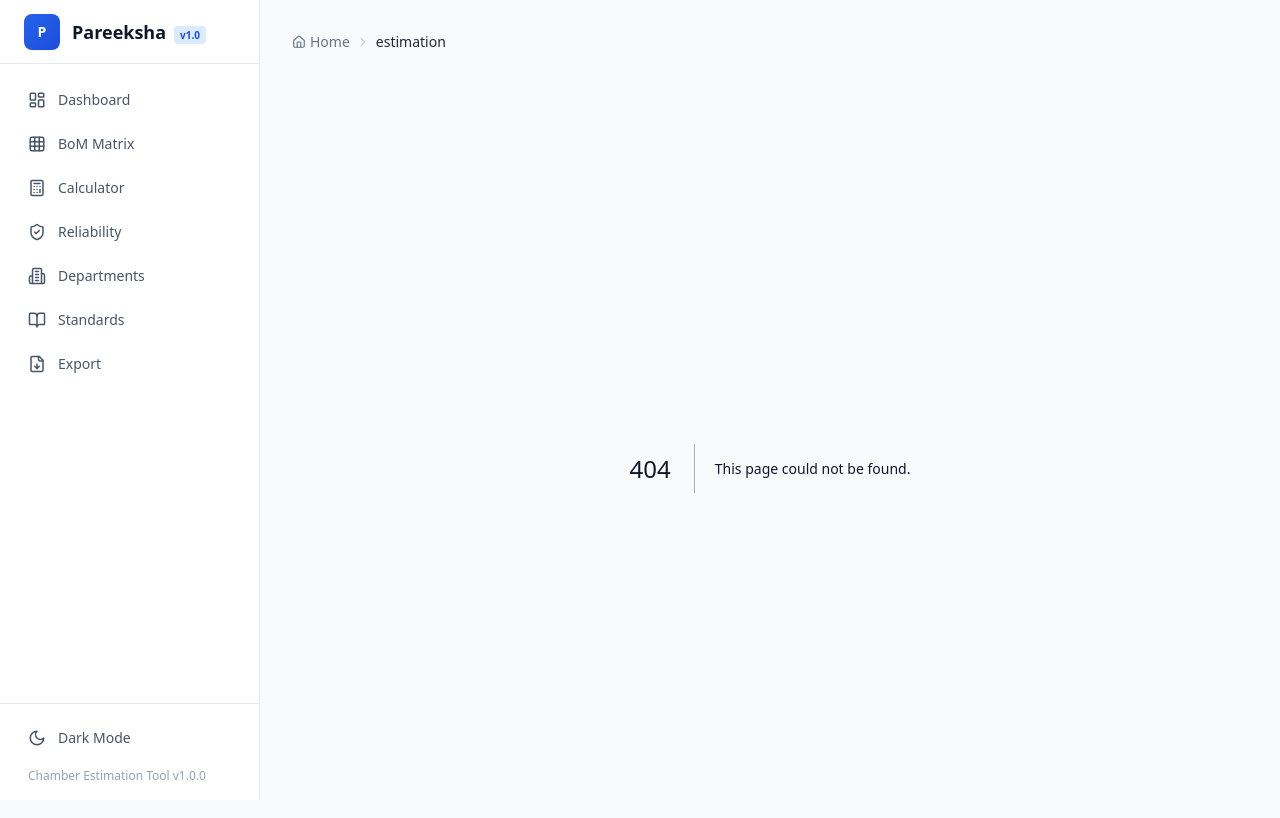
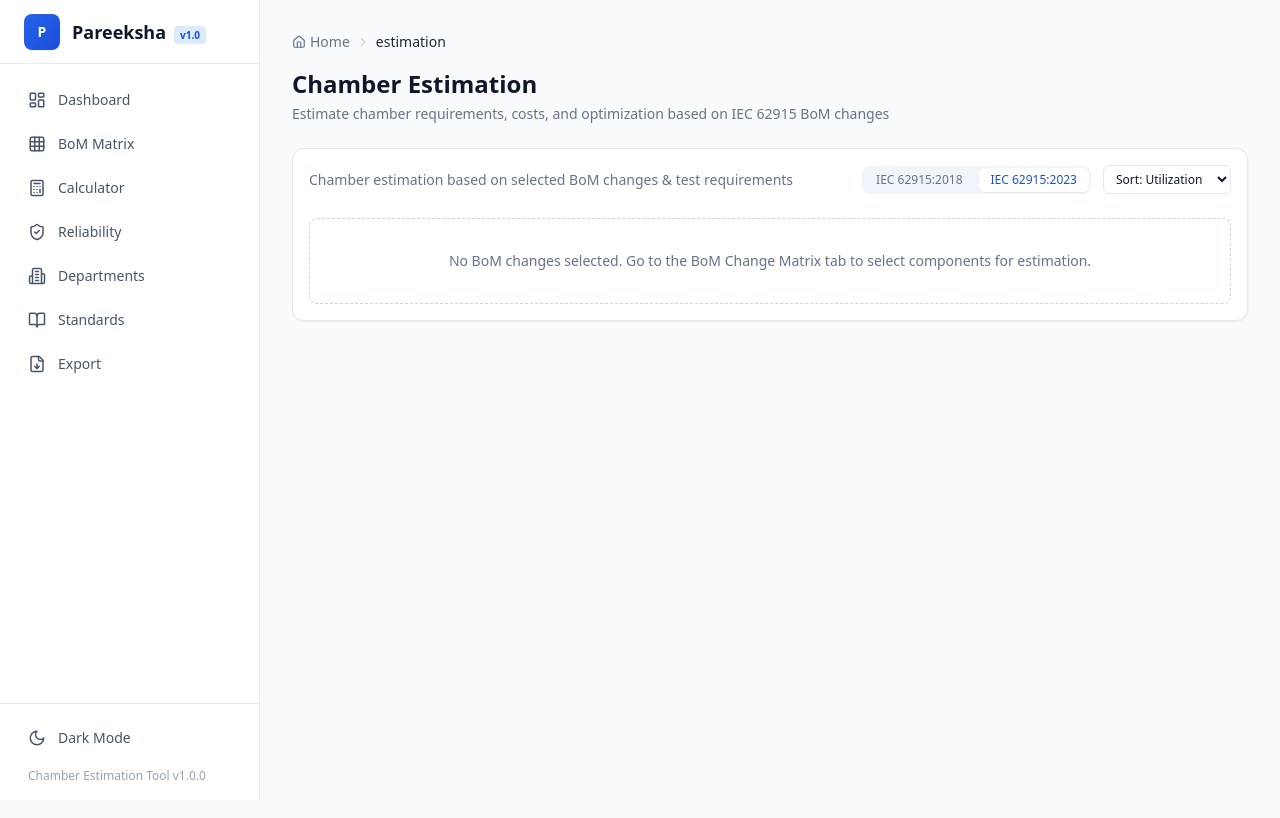
Before and after one commit to ganeshgowri-ASA/pareeksha, a Next.js app: page /estimation in a window 1280 px wide. Before the commit this address had no page. Shown: the top 818 px of the page. Built offline with nearby package versions, Linux system fonts and the light colour scheme.

Commit message:
feat: add estimation page at /estimation

```diff
--- /dev/null
+++ b/app/estimation/page.tsx
@@ -0,0 +1,19 @@
+"use client";
+
+import ChamberEstimation from "@/components/chamber-estimation";
+
+export default function EstimationPage() {
+  return (
+    <div className="space-y-6">
+      <div>
+        <h1 className="text-2xl font-bold text-slate-900 dark:text-white">Chamber Estimation</h1>
+        <p className="mt-1 text-sm text-slate-500 dark:text-slate-400">
+          Estimate chamber requirements, costs, and optimization based on IEC 62915 BoM changes
+        </p>
+      </div>
+      <div className="card">
+        <ChamberEstimation />
+      </div>
+    </div>
+  );
+}
```
